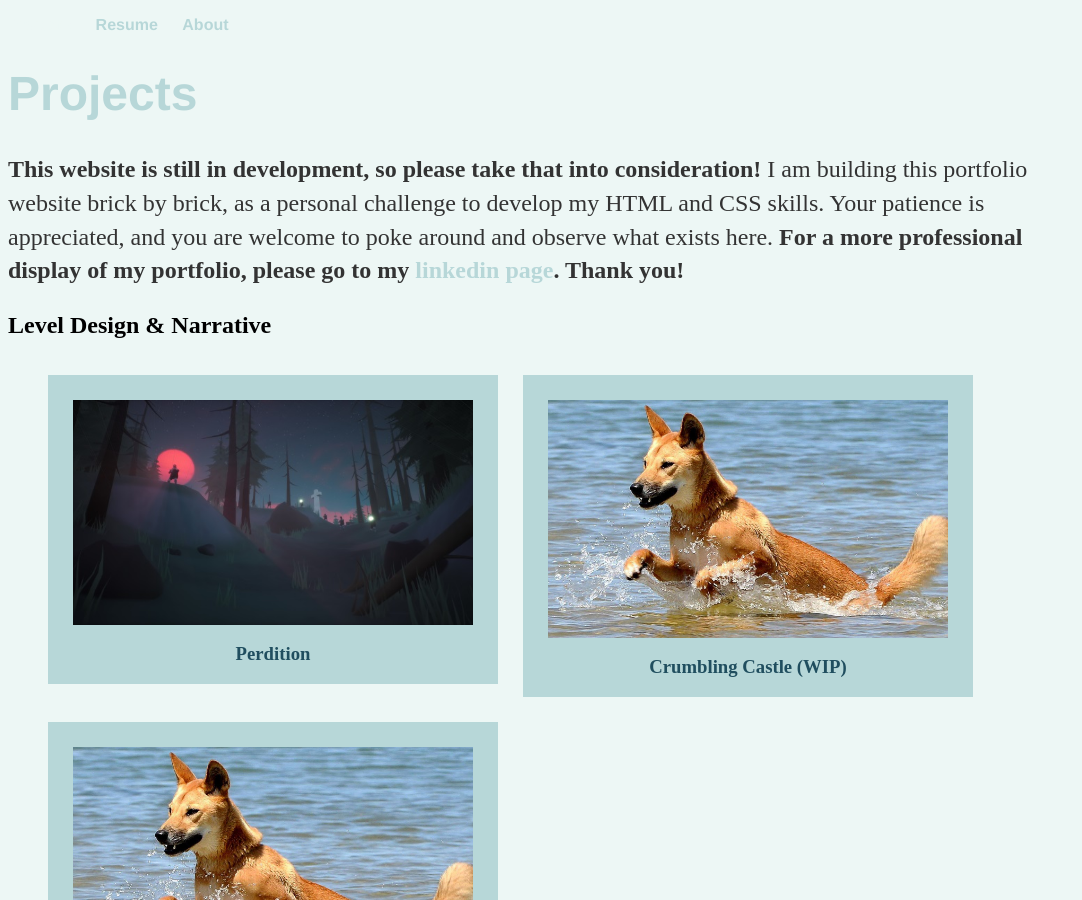
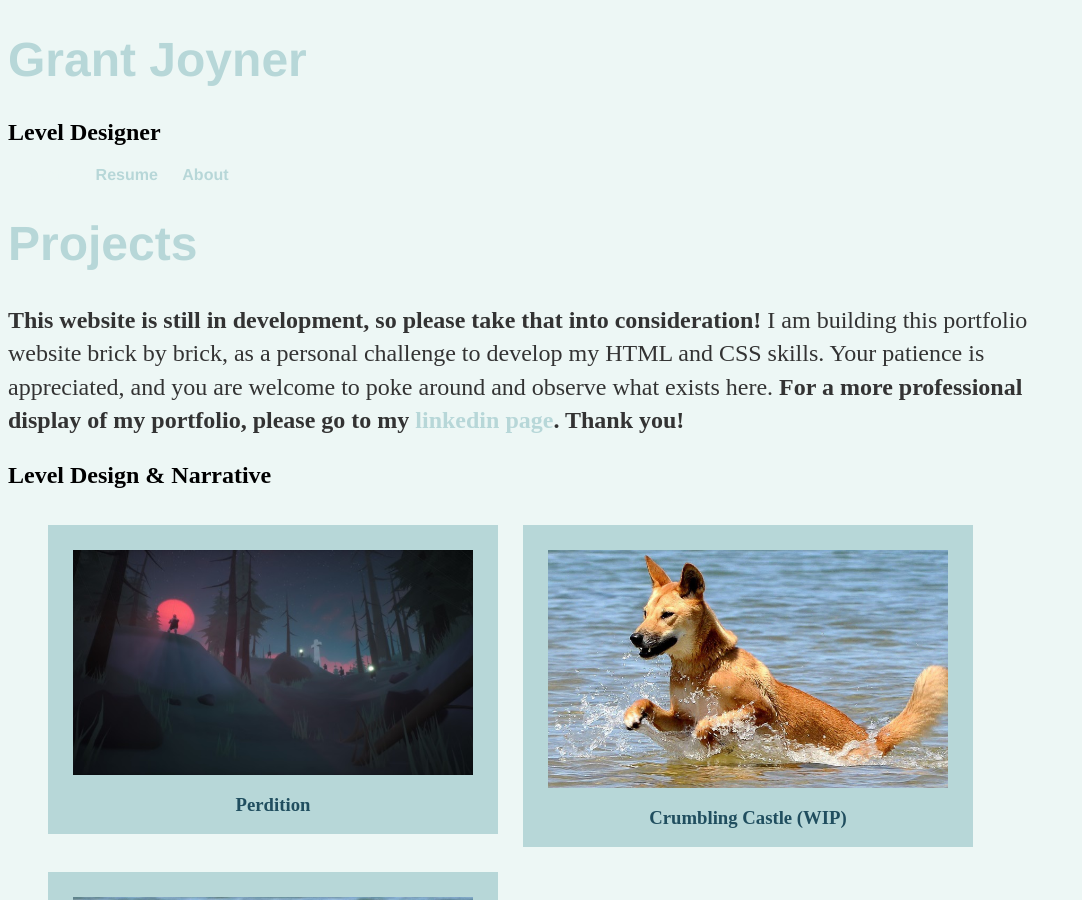
Before and after one commit to digigrant/digigrant.github.io, a Jekyll site: the page built from index.html, in a window 1280 px wide and 900 px high. Shown: the whole window, without its empty margins (0-1082 px from the left). Built offline with Jekyll 4.4.1, drawn with Linux system fonts in a browser that asks for light colours.

Commit message:
Update default.html

```diff
--- a/_layouts/default.html
+++ b/_layouts/default.html
@@ -7,6 +7,10 @@
 	</head>
 
 	<body>
+		<header>
+			<h1>Grant Joyner</h1>
+			<h2>Level Designer</h2>
+		</header>
 		{% include navigation.html %}
 
 		<div class="container">
```
